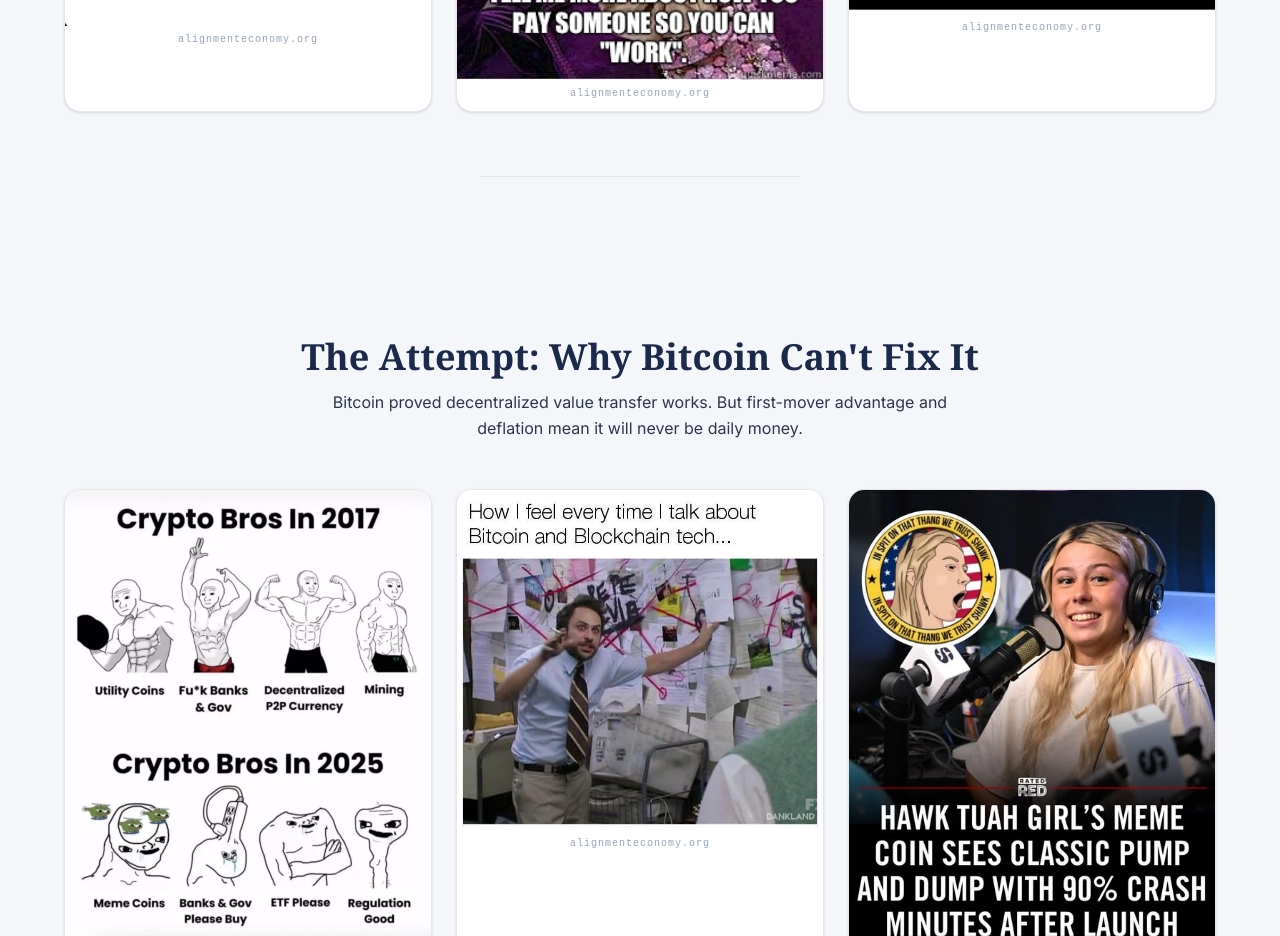
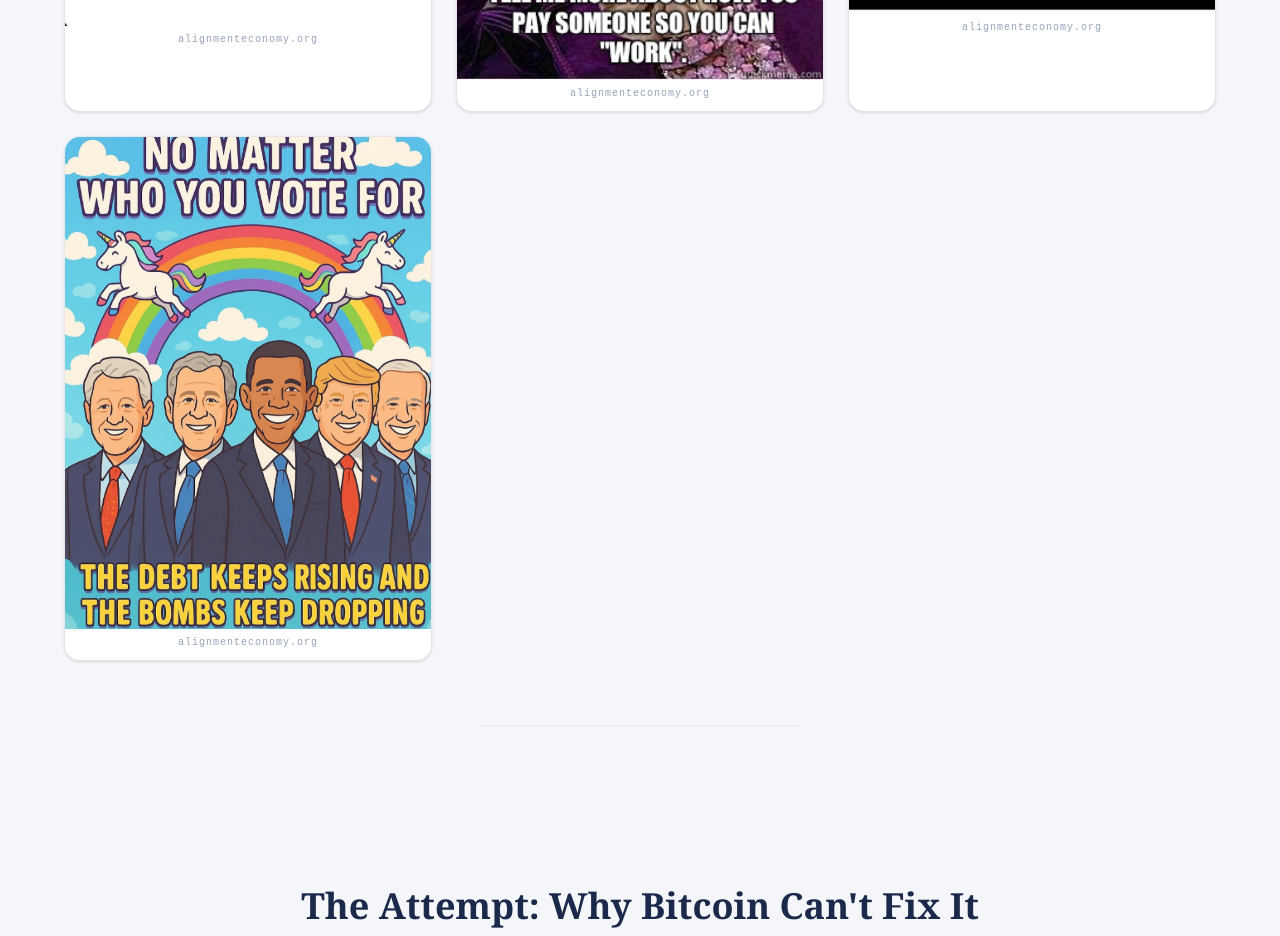
Before and after one commit to mattfmccormick/alignment-economy, a Next.js app: page /memes in a window 1280 px wide. Shown: the part 1960-2896 px from the top of the page. Built offline with nearby package versions, Linux system fonts and the light colour scheme.

Commit message:
Add vote meme to Stage 1

```diff
--- a/src/app/memes/meme-data.tsx
+++ b/src/app/memes/meme-data.tsx
@@ -75,6 +75,11 @@
     id: "dollar-losing-value",
     render: () => <ImgMeme src="/memes/dollar-losing-value.jpg" alt="The dollar is losing value every year" />,
   },
+  {
+    stage: 1,
+    id: "vote",
+    render: () => <ImgMeme src="/memes/vote.png" alt="Voting can't fix a broken measuring stick" />,
+  },
 
   // ───────────────────────────────────────
   // STAGE 2: WHY BITCOIN CAN'T FIX IT
```
Also changed, not shown: public/memes/vote.png (added).
